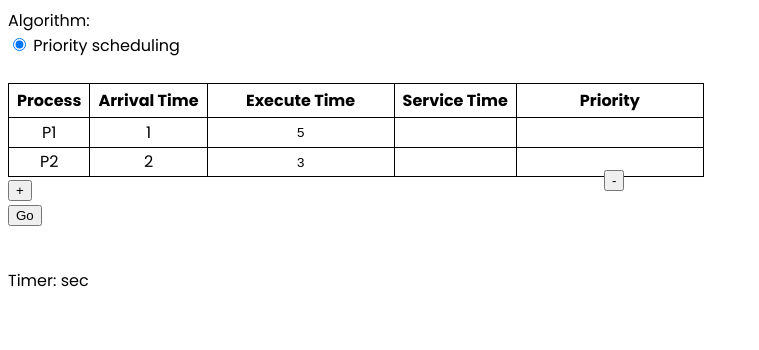
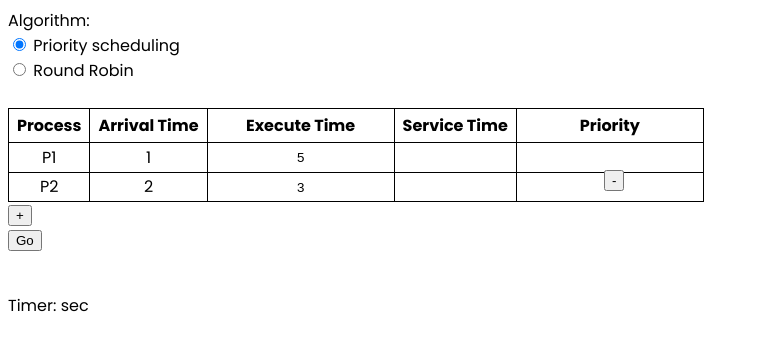
Before and after one commit to letranglan129/Priority-scheduling, a plain HTML site: page index.html in a window 1280 px wide. Shown: the whole page, without its empty margins (0-759 px from the left). Drawn offline with nearby package versions, Linux system fonts and the light colour scheme.

Commit message:
open round robin

```diff
--- a/index.html
+++ b/index.html
@@ -20,7 +20,7 @@
       <!-- <input type="radio" name="algorithm" value="fcfs" checked/> FCFS<br/> -->
       <!-- <input type="radio" name="algorithm" value="sjf"/> SJF<br/> -->
       <input type="radio" name="algorithm" id="priority" value="priority"/> Priority scheduling<br/>
-      <!-- <input type="radio" name="algorithm" value="robin"/> Round Robin -->
+      <input type="radio" name="algorithm" value="robin"/> Round Robin
     </form>
     <br>
   </div>
```
